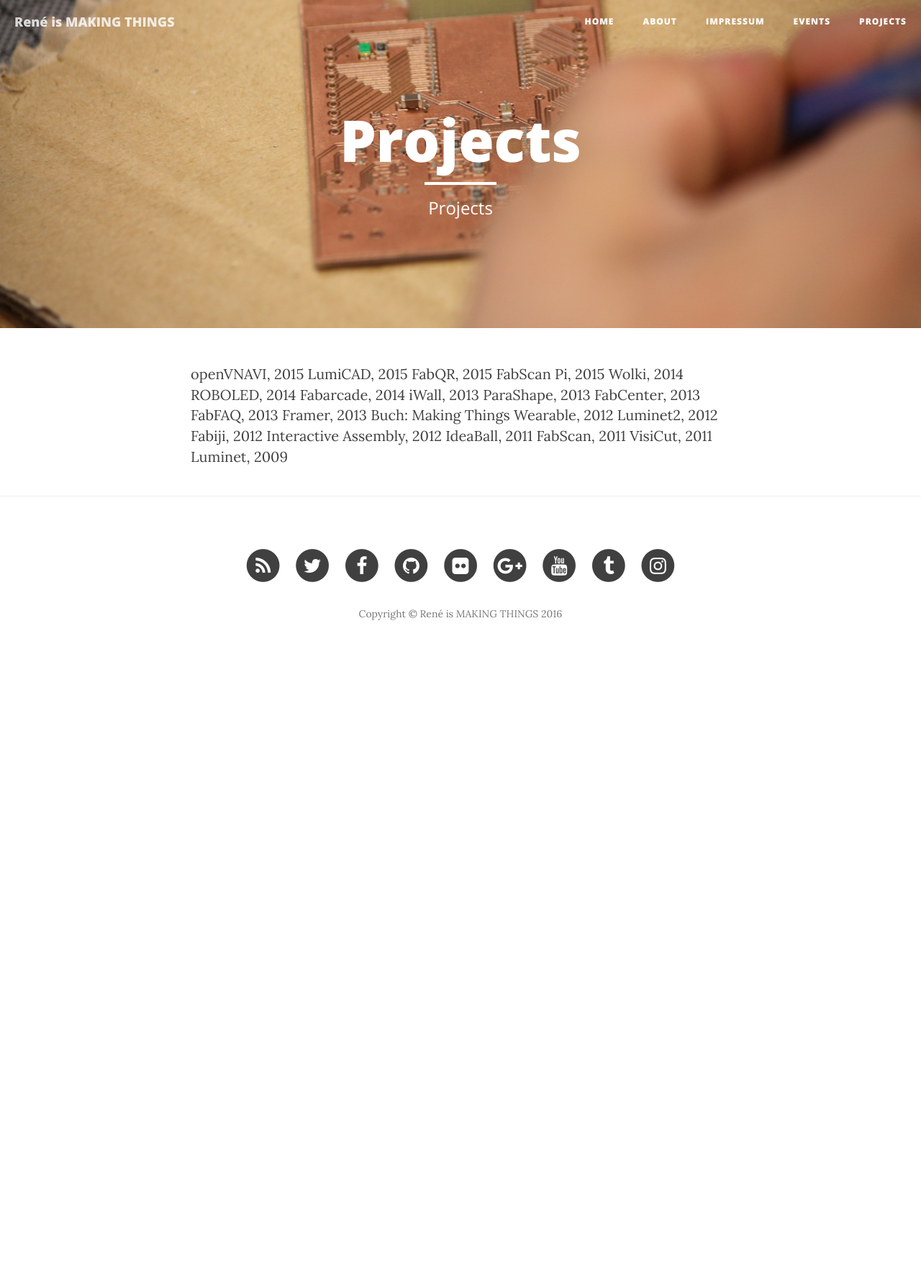
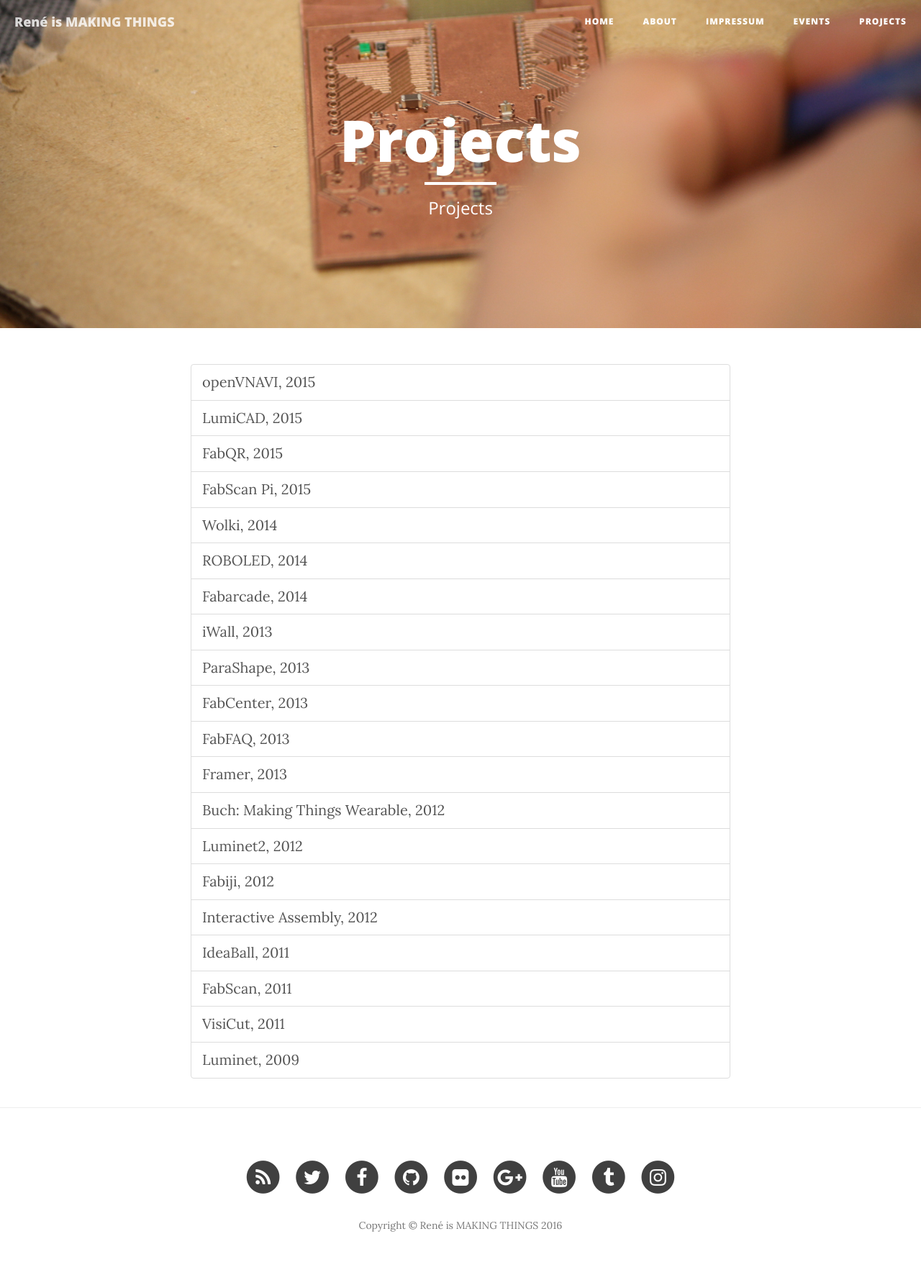
Before and after one commit to renebohne/renebohne.github.io, a Jekyll site: the page built from projects.html, in a window 1280 px wide. Shown: the whole page at 72% size. Built offline with Jekyll 4.4.1, drawn with Linux system fonts in a browser that asks for light colours; nearby versions of some CDN libraries; before the commit the page ends 929 px from its top, so only the background shows below that.

Commit message:
list group item

```diff
--- a/projects.html
+++ b/projects.html
@@ -7,7 +7,7 @@ description: "Projects"
 
     {% for post in site.posts %}
         {% if post.tags contains 'project' %}
-        <a href="{{ post.url | prepend: site.baseurl }}">{{ post.title }},{{ post.date | date: ' %Y' }}</a>
+        <a class="list-group-item" href="{{ post.url | prepend: site.baseurl }}">{{ post.title }},{{ post.date | date: ' %Y' }}</a>
         {% endif %}
     {% endfor %}
 </div>
```
